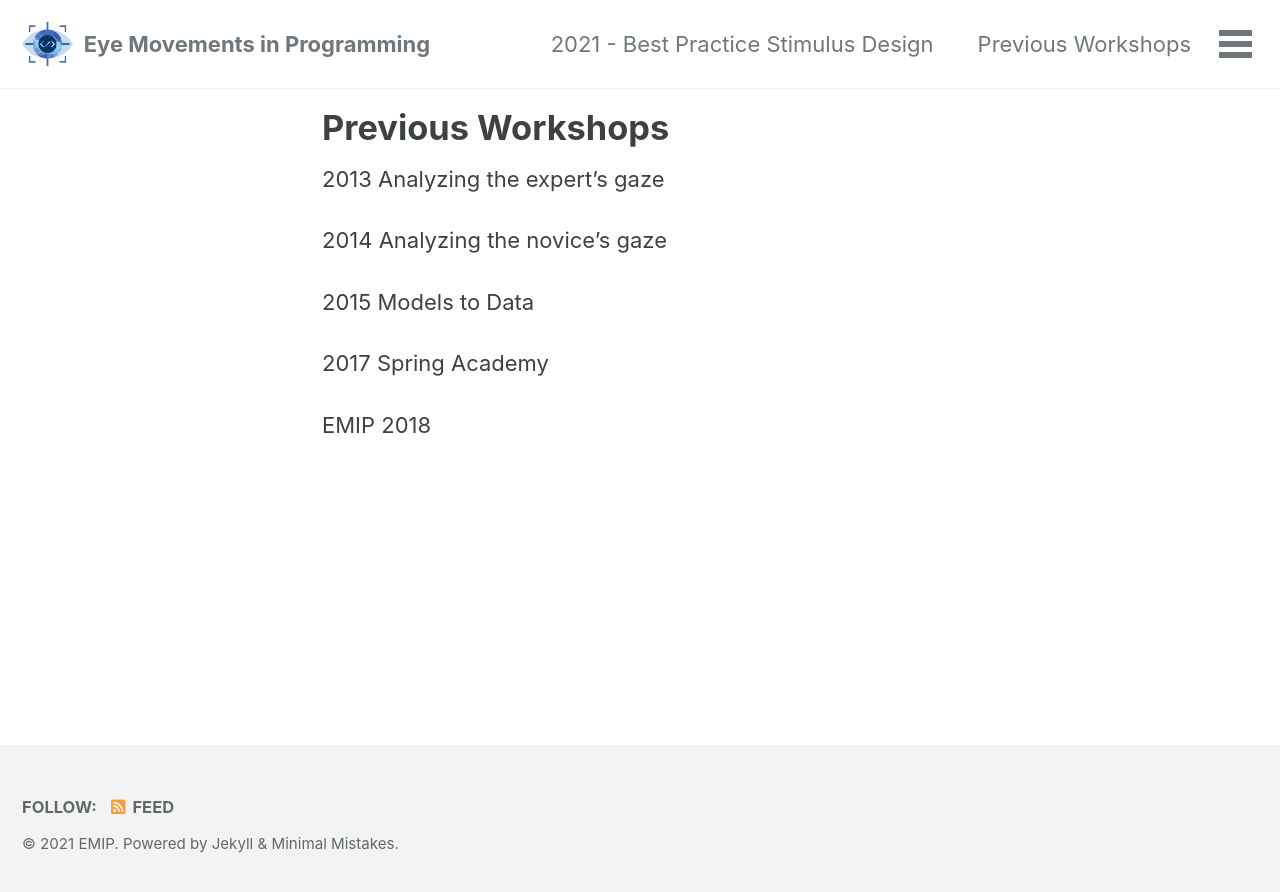
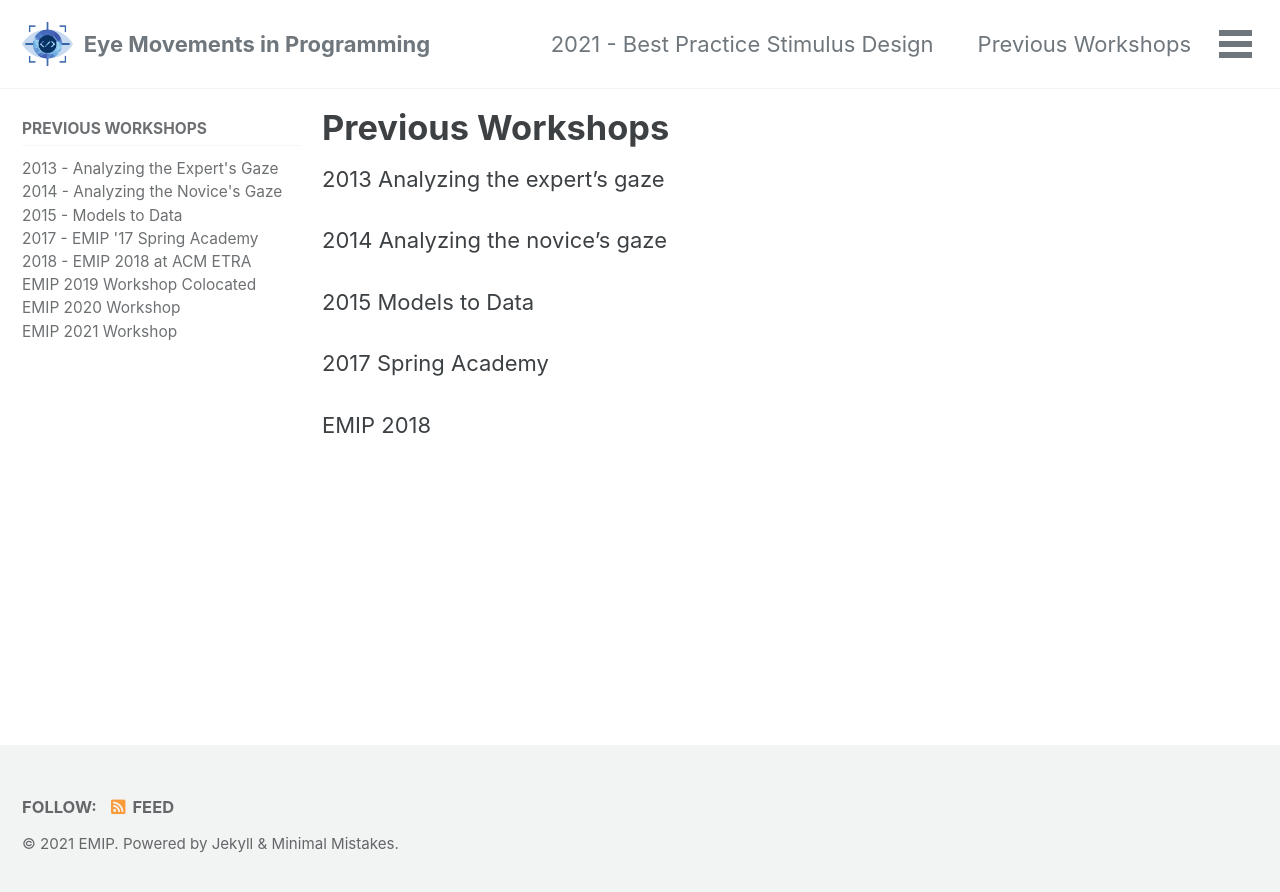
Before and after one commit to EMIPws/emipws.github.io, a Jekyll site: the page built from previous-workshops.md, in a window 1280 px wide. Shown: the top 892 px of the page. Built offline with Jekyll 4.4.1, drawn with Linux system fonts in a browser that asks for light colours; cached includes are drawn as plain includes.

Commit message:
Update previous-workshops.md

```diff
--- a/previous-workshops.md
+++ b/previous-workshops.md
@@ -4,6 +4,8 @@ permalink: /previous-workshops/
 header:
   #image: /images/EMIP_Icon_2021_transparent.png
 title: "Previous Workshops"
+sidebar:
+  nav: "previous-workshops"
 ---
 2013 Analyzing the expert’s gaze
 
```
